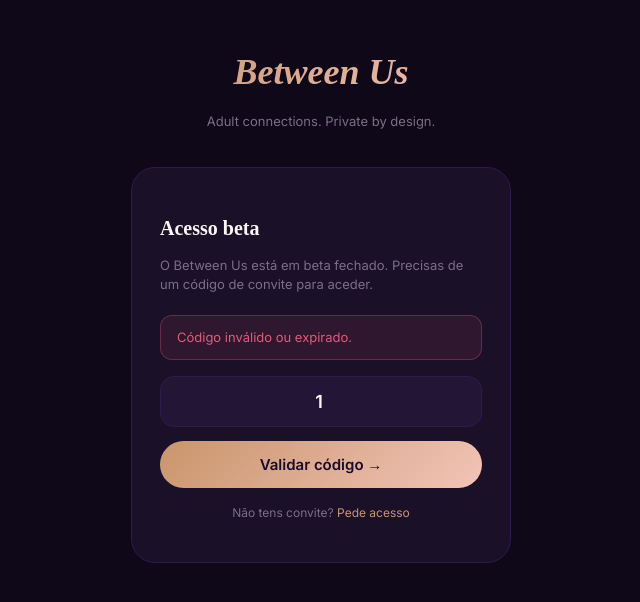
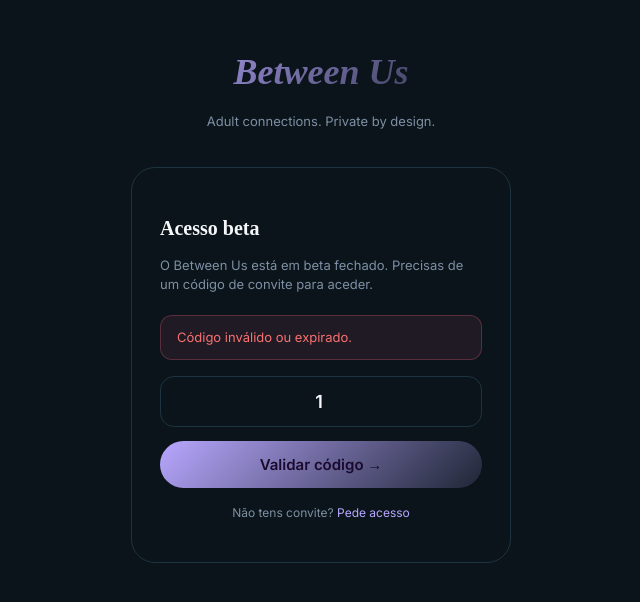
Before and after one commit to Bzuzinho/BetweenUs, a React (Vite) app in the folder client/: page /join/1 in a window 1280 px wide. Shown: the part 108-710 px from the top of the page, without its empty margins (319-959 px from the left). Built offline with nearby package versions, Linux system fonts and the light colour scheme; no server answers.

Commit message:
design(v3): apply Option 3 palette — dark teal + lavender

```diff
--- a/client/src/pages/BetaJoinPage.jsx
+++ b/client/src/pages/BetaJoinPage.jsx
@@ -2,10 +2,13 @@ import { useState, useEffect } from 'react'
 import { useNavigate, useParams } from 'react-router-dom'
 import api from '../lib/api'
 
-const colors = {
-  bg:'#0E0818', bgCard:'#1A1028', bgInput:'#231535', plum:'#2D1B4E',
-  accent:'#C9956B', rose:'#F2C4B8', lavLight:'#B8A9D4',
-  white:'#FAF7F5', muted:'#7A6E88', green:'#3DD68C'
+const C = {
+  bg:'#0A141A', surface:'#102129', elevated:'#172C36',
+  border:'#1E3340', input:'#0F1E26',
+  primary:'#B8A7FF', primaryDim:'rgba(184,167,255,0.12)',
+  text:'#F5F7FA', text2:'#AAB6C2', muted:'#7E8FA3',
+  success:'#4ADE80', successDim:'rgba(74,222,128,0.1)',
+  warning:'#FBBF24', danger:'#F87171', dangerDim:'rgba(248,113,113,0.1)',
 }
 
 export default function BetaJoinPage() {
@@ -44,57 +47,57 @@ export default function BetaJoinPage() {
   }
 
   return (
-    <div style={{ minHeight:'100vh', background:colors.bg, display:'flex',
+    <div style={{ minHeight:'100vh', background:C.bg, display:'flex',
       alignItems:'center', justifyContent:'center', padding:24 }}>
       <div style={{ maxWidth:380, width:'100%' }}>
         <div style={{ textAlign:'center', marginBottom:36 }}>
           <h1 style={{ fontFamily:"'Playfair Display',serif", fontSize:36,
             fontStyle:'italic', marginBottom:8,
-            background:`linear-gradient(135deg,${colors.accent},${colors.rose})`,
+            background:`linear-gradient(135deg,${C.primary},${C.primaryDim})`,
             WebkitBackgroundClip:'text', WebkitTextFillColor:'transparent' }}>
             Between Us
           </h1>
-          <p style={{ color:colors.muted, fontSize:13, lineHeight:1.5 }}>
+          <p style={{ color:C.muted, fontSize:13, lineHeight:1.5 }}>
             Adult connections. Private by design.
           </p>
         </div>
 
         {invite ? (
-          <div style={{ background:colors.bgCard, border:`1px solid ${colors.plum}`,
+          <div style={{ background:C.bgCard, border:`1px solid ${C.border}`,
             borderRadius:24, padding:28, textAlign:'center' }}>
             <div style={{ fontSize:60, marginBottom:16 }}>✨</div>
             <h2 style={{ fontFamily:"'Playfair Display',serif", fontSize:22,
-              color:colors.white, marginBottom:8 }}>Convite válido!</h2>
-            <p style={{ color:colors.muted, fontSize:13, lineHeight:1.5, marginBottom:24 }}>
-              Código <strong style={{ color:colors.accent }}>{invite.code}</strong> aceite.
+              color:C.text, marginBottom:8 }}>Convite válido!</h2>
+            <p style={{ color:C.muted, fontSize:13, lineHeight:1.5, marginBottom:24 }}>
+              Código <strong style={{ color:C.primary }}>{invite.code}</strong> aceite.
               Cria a tua conta para entrar na beta.
             </p>
             <button onClick={() => navigate('/register')}
               style={{ width:'100%',
-                background:`linear-gradient(135deg,${colors.accent},${colors.rose})`,
+                background:`linear-gradient(135deg,${C.primary},${C.primaryDim})`,
                 border:'none', borderRadius:50, padding:15, fontSize:16,
                 fontWeight:700, color:'#1A0A2E', cursor:'pointer',
                 fontFamily:'Inter,sans-serif' }}>
               Criar conta →
             </button>
-            <p style={{ color:colors.muted, fontSize:11, marginTop:12 }}>
-              Já tens conta? <span style={{ color:colors.accent, cursor:'pointer' }}
+            <p style={{ color:C.muted, fontSize:11, marginTop:12 }}>
+              Já tens conta? <span style={{ color:C.primary, cursor:'pointer' }}
                 onClick={() => navigate('/login')}>Entrar</span>
             </p>
           </div>
         ) : (
-          <div style={{ background:colors.bgCard, border:`1px solid ${colors.plum}`,
+          <div style={{ background:C.bgCard, border:`1px solid ${C.border}`,
             borderRadius:24, padding:28 }}>
             <h2 style={{ fontFamily:"'Playfair Display',serif", fontSize:20,
-              color:colors.white, marginBottom:8 }}>Acesso beta</h2>
-            <p style={{ color:colors.muted, fontSize:13, lineHeight:1.5, marginBottom:20 }}>
+              color:C.text, marginBottom:8 }}>Acesso beta</h2>
+            <p style={{ color:C.muted, fontSize:13, lineHeight:1.5, marginBottom:20 }}>
               O Between Us está em beta fechado. Precisas de um código de convite para aceder.
             </p>
 
             {error && (
               <div style={{ background:'rgba(224,92,122,0.1)',
                 border:'1px solid rgba(224,92,122,0.3)', borderRadius:12,
-                padding:'12px 16px', marginBottom:16, color:'#E05C7A', fontSize:13 }}>
+                padding:'12px 16px', marginBottom:16, color:'#F87171', fontSize:13 }}>
                 {error}
               </div>
             )}
@@ -104,9 +107,9 @@ export default function BetaJoinPage() {
               onChange={e => setCode(e.target.value.toUpperCase())}
               onKeyDown={e => e.key === 'Enter' && handleSubmit()}
               placeholder="CÓDIGO DE CONVITE"
-              style={{ width:'100%', background:colors.bgInput,
-                border:`1.5px solid ${colors.plum}`, borderRadius:14,
-                padding:'14px 16px', color:colors.white, fontSize:18,
+              style={{ width:'100%', background:C.bgInput,
+                border:`1.5px solid ${C.border}`, borderRadius:14,
+                padding:'14px 16px', color:C.text, fontSize:18,
                 fontWeight:700, letterSpacing:4, textAlign:'center',
                 outline:'none', fontFamily:'Inter,sans-serif',
                 boxSizing:'border-box', marginBottom:14 }}
@@ -114,7 +117,7 @@ export default function BetaJoinPage() {
 
             <button onClick={handleSubmit} disabled={validating || !code.trim()}
               style={{ width:'100%',
-                background:`linear-gradient(135deg,${colors.accent},${colors.rose})`,
+                background:`linear-gradient(135deg,${C.primary},${C.primaryDim})`,
                 border:'none', borderRadius:50, padding:14, fontSize:15,
                 fontWeight:600, color:'#1A0A2E', cursor:'pointer',
                 opacity: validating || !code.trim() ? 0.7 : 1,
@@ -122,11 +125,11 @@ export default function BetaJoinPage() {
               {validating ? 'A validar...' : 'Validar código →'}
             </button>
 
-            <p style={{ color:colors.muted, fontSize:12, textAlign:'center',
+            <p style={{ color:C.muted, fontSize:12, textAlign:'center',
               marginTop:16, lineHeight:1.5 }}>
               Não tens convite?{' '}
               <a href="mailto:hello@betweenus.app"
-                style={{ color:colors.accent, textDecoration:'none' }}>
+                style={{ color:C.primary, textDecoration:'none' }}>
                 Pede acesso
               </a>
             </p>
```
